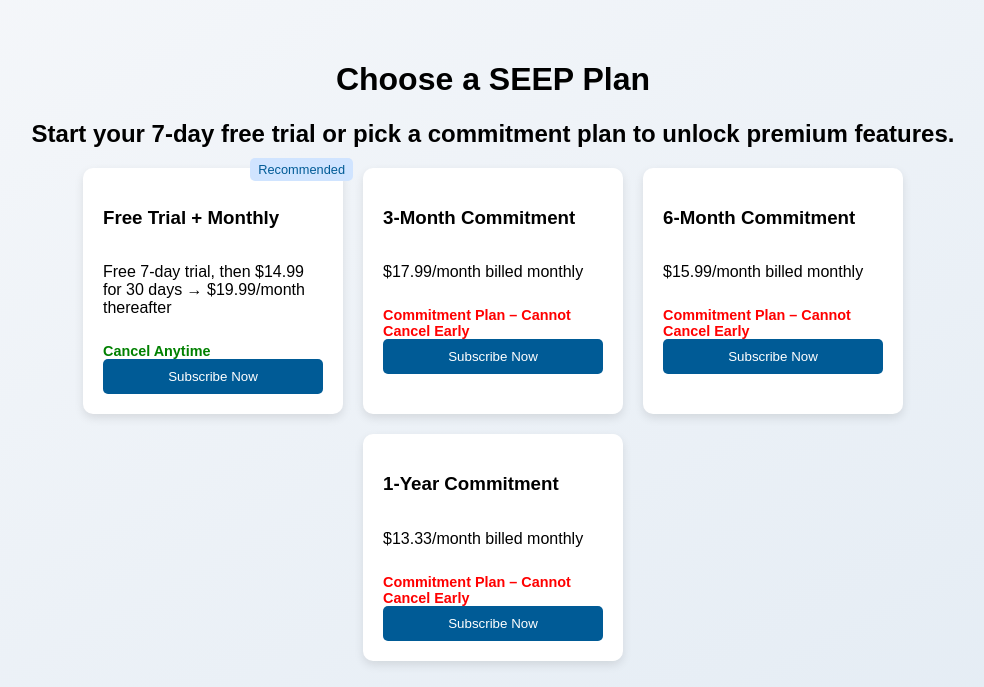
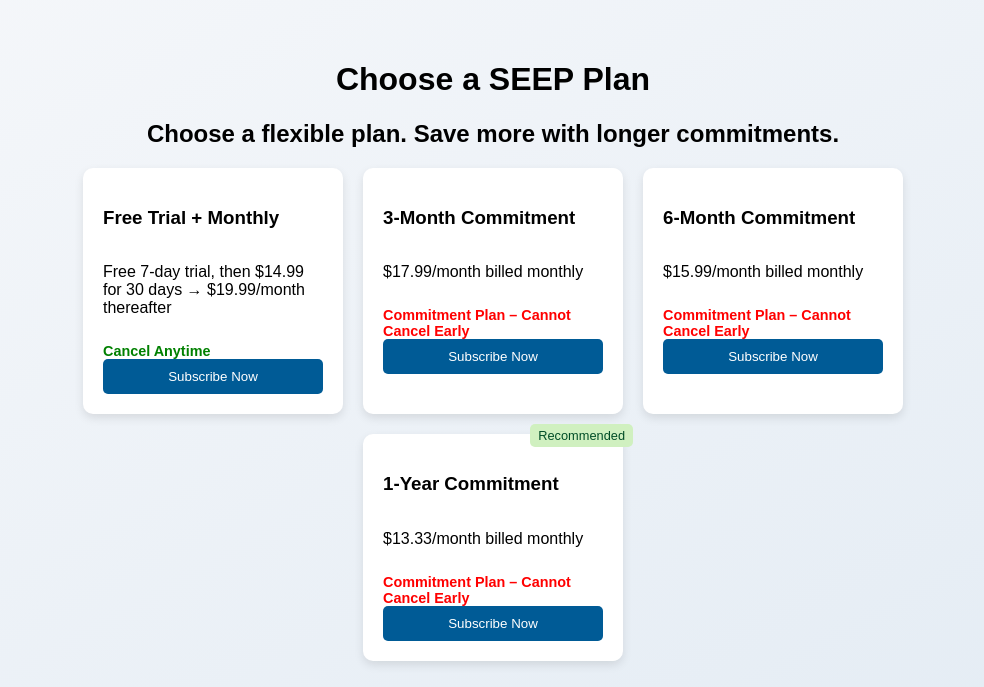
Before and after one commit to Dayzcorp/noble-server, a Flask app: page /billing in a window 1280 px wide. Shown: the top 687 px of the page, without its empty margins (147-1131 px from the left). Run offline with Flask 3, Linux system fonts and the light colour scheme.

Commit message:
Update billing UI messaging and badge

```diff
--- a/templates/billing_select.html
+++ b/templates/billing_select.html
@@ -42,8 +42,8 @@
       position: absolute;
       top: -10px;
       right: -10px;
-      background: #d0e4ff;
-      color: #005b96;
+      background: #d0f0c0;
+      color: #004d26;
       padding: 4px 8px;
       border-radius: 5px;
       font-size: 0.8em;
@@ -76,7 +76,7 @@
     <div class="error">{{ message }}</div>
   {% endif %}
   <h1>Choose a SEEP Plan</h1>
-  <h2>Start your 7-day free trial or pick a commitment plan to unlock premium features.</h2>
+  <h2>Choose a flexible plan. Save more with longer commitments.</h2>
   {% if active and current_plan in plans %}
     <p style="text-align:center;"><strong>Current Plan:</strong> {{ plans[current_plan].name }}</p>
     <form method="post" action="{{ url_for('cancel_plan') }}" style="text-align:center; margin-bottom:40px;">
@@ -89,8 +89,10 @@
     {% set info = plans[key] %}
     <div class="plan">
       <h3>{{ info.name }}</h3>
+      {% if key == '12m' %}
+        <div class="badge">Recommended</div>
+      {% endif %}
       {% if key == 'monthly' %}
-        <div class="badge">Recommended</div>
         <p>Free 7-day trial, then $14.99 for 30 days → $19.99/month thereafter</p>
         <span class="label green">Cancel Anytime</span>
       {% else %}
```
